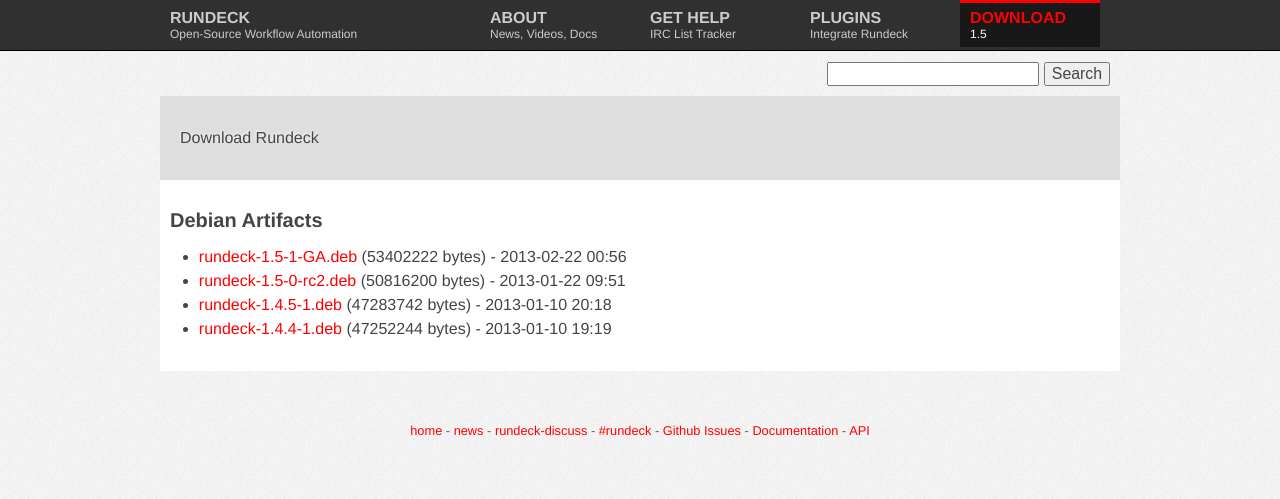
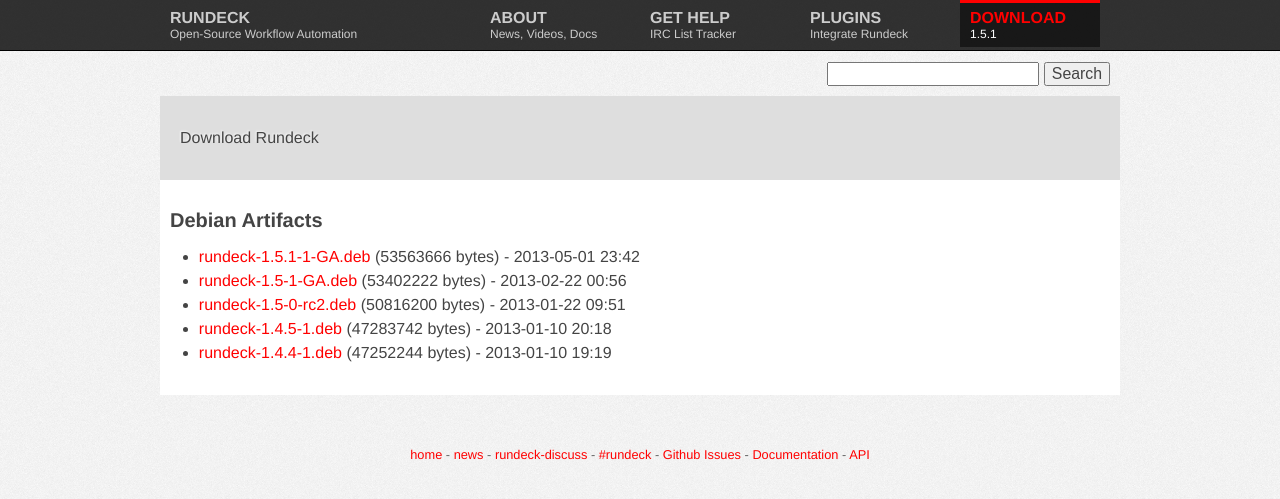
Before and after one commit to rundeck/rundeck-ghpages, a Jekyll site: the page built from download/deb/index.md, in a window 1280 px wide. Shown: the top 499 px of the page. Built offline with Jekyll 4.4.1, drawn with Linux system fonts in a browser that asks for light colours; nearby versions of some CDN libraries.

Commit message:
update verison to 1.5.1

```diff
--- a/_config.yml
+++ b/_config.yml
@@ -1,13 +1,12 @@
-rd_version: "1.5"
-rd_jar_name: "rundeck-launcher-1.5.jar"
-rd_jar_sha: "9d4b2c51e5d3e67a43ded56ba1a31d781f2432a0"
-rd_jar_url: "http://download.rundeck.org/jar/rundeck-launcher-1.5.jar"
-rd_jar_size: "50849765"
-rd_deb_name: "rundeck-1.5-1-GA.deb"
-rd_deb_url: "http://download.rundeck.org/deb/rundeck-1.5-1-GA.deb"
-rd_deb_sha: "d1b9ab4479688327fef35f1ae01bf882c2ae5729"
-rd_deb_size: "53402222"
-rd_zipball: "https://github.com/dtolabs/rundeck/zipball/v1.5"
-rd_tarball: "https://github.com/dtolabs/rundeck/tarball/v1.5"
-rd_releasenotes: "https://github.com/dtolabs/rundeck/blob/v1.5/RELEASE.md"
-permalink: /plugins/:title/
+rd_version: "1.5.1"
+rd_jar_name: "rundeck-launcher-1.5.1.jar"
+rd_jar_sha: "2f86196d7182a8c9b1e508f8cca225fc4bd65296"
+rd_jar_url: "http://download.rundeck.org/jar/rundeck-launcher-1.5.1.jar"
+rd_jar_size: "48266101"
+rd_deb_name: "rundeck-1.5.1-1-GA.deb"
+rd_deb_url: "http://download.rundeck.org/deb/rundeck-1.5.1-1-GA.deb"
+rd_deb_sha: "269feab4676831dd2a46453f52a9a67b9a6148bb"
+rd_deb_size: "53563666"
+rd_zipball: "https://github.com/dtolabs/rundeck/zipball/v1.5.1"
+rd_tarball: "https://github.com/dtolabs/rundeck/tarball/v1.5.1"
+rd_releasenotes: "https://github.com/dtolabs/rundeck/blob/v1.5.1/RELEASE.md"
--- a/download/deb/index.md
+++ b/download/deb/index.md
@@ -3,6 +3,7 @@
 layout: download
 download_type: Debian
 ---
+* [rundeck-1.5.1-1-GA.deb](http://download.rundeck.org/deb/rundeck-1.5.1-1-GA.deb) (53563666 bytes) - 2013-05-01 23:42
 * [rundeck-1.5-1-GA.deb](http://download.rundeck.org/deb/rundeck-1.5-1-GA.deb) (53402222 bytes) - 2013-02-22 00:56
 * [rundeck-1.5-0-rc2.deb](http://download.rundeck.org/deb/rundeck-1.5-0-rc2.deb) (50816200 bytes) - 2013-01-22 09:51
 * [rundeck-1.4.5-1.deb](http://download.rundeck.org/deb/rundeck-1.4.5-1.deb) (47283742 bytes) - 2013-01-10 20:18
```
Also changed, not shown: download/jar/index.md (+1 -0 lines), download/rpm/index.md (+2 -0 lines), download/war/index.md (+1 -0 lines).
